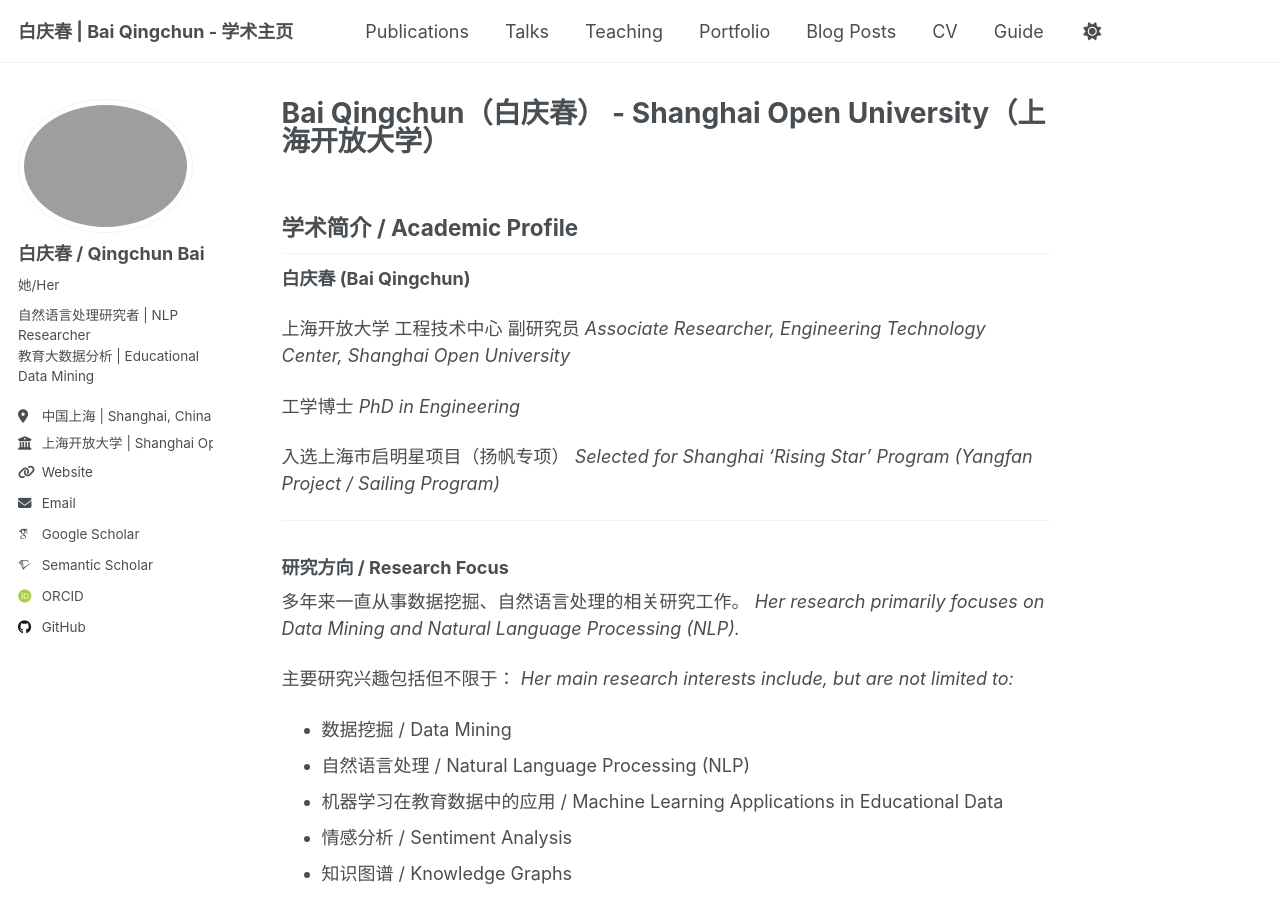
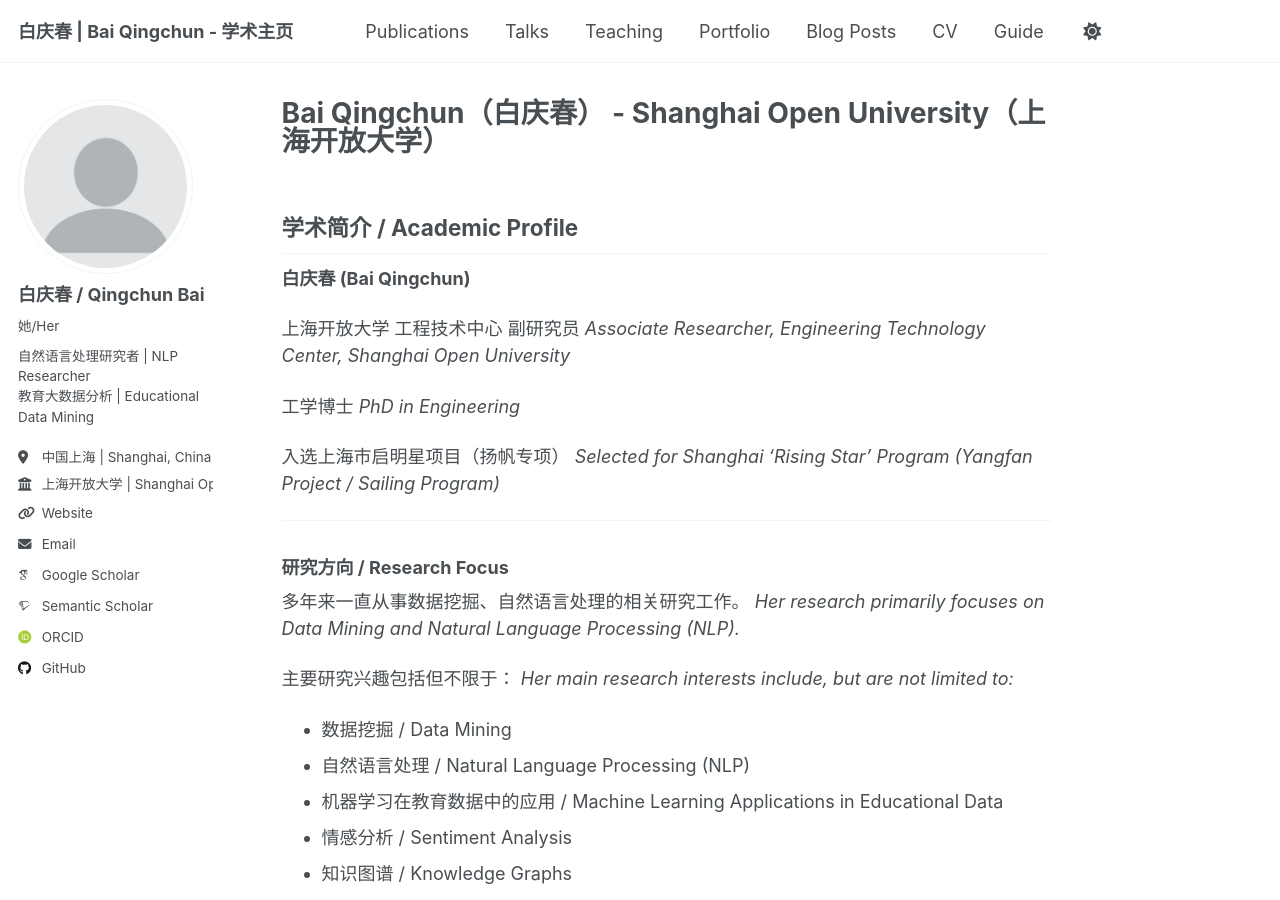
Before and after one commit to adableau/adableau.github.io, a Jekyll site: the page built from _pages/about.md, in a window 1280 px wide and 900 px high. Built offline with Jekyll 4.4.1, drawn with Linux system fonts in a browser that asks for light colours; some web fonts are replaced.

Commit message:
Fix GitHub Pages asset URLs

```diff
--- a/_config.yml
+++ b/_config.yml
@@ -13,14 +13,14 @@ title                    : "白庆春 | Bai Qingchun - 学术主页"
 title_separator          : "|"
 name                     : "白庆春 / Qingchun Bai"
 description              :  "上海开放大学工程技术中心副研究员 | Associate Researcher at Shanghai Open University"
-url                      : https://github.com/adableau
+url                      : https://adableau.github.io
 baseurl                  : ""
-repository               : "https://adableau.github.io/"
+repository               : "adableau/adableau.github.io"
 
 # Author Profile (Left Sidebar)
 author:
   # Core Information
-  avatar: "profile.jpg"
+  avatar: "profile.png"
   name: "白庆春 / Qingchun Bai"
   pronouns: "她/Her"
   bio: "自然语言处理研究者 | NLP Researcher<br>教育大数据分析 | Educational Data Mining"
@@ -31,7 +31,7 @@ author:
 
   # Academic Profiles
   googlescholar: "https://scholar.google.com/citations?hl=zh-CN&user=w2L_7H4AAAAJ"
-  orcid: "0000-0001-9307-3548"
+  orcid: "https://orcid.org/0000-0001-9307-3548"
   semantic: "https://www.semanticscholar.org/author/Qingchun-Bai/51160762"
 
   # Code Repositories
--- a/_includes/head/custom.html
+++ b/_includes/head/custom.html
@@ -8,7 +8,7 @@
 <link rel="icon" type="image/png" href="{{ base_path }}/images/favicon-32x32.png" sizes="32x32"/>
 <link rel="icon" type="image/png" href="{{ base_path }}/images/favicon-192x192.png" sizes="192x192"/>
 <link rel="manifest" href="{{ base_path }}/images/manifest.json"/>
-<link rel="icon" href="/images/favicon.ico"/>
+<link rel="icon" href="{{ base_path }}/images/favicon.ico"/>
 <meta name="theme-color" content="#ffffff"/>
 <link rel="stylesheet" href="{{ base_path }}/assets/css/academicons.css"/>
 
```
